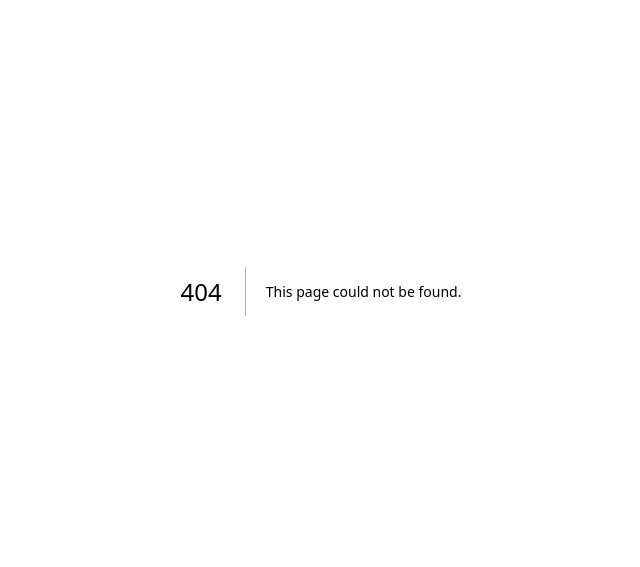
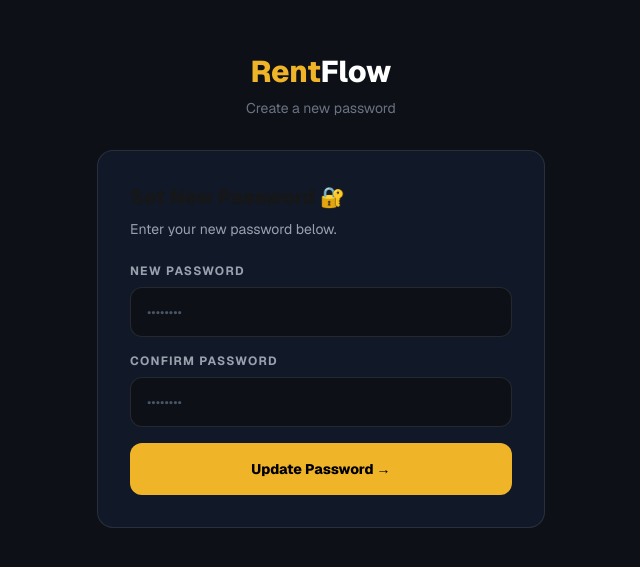
Before and after one commit to bundoxb-art/rentflow, a Next.js app: page /reset-password in a window 1280 px wide. Before the commit this address had no page. Shown: the part 109-676 px from the top of the page, without its empty margins (319-959 px from the left). Built offline with nearby package versions, Linux system fonts and the light colour scheme.

Commit message:
Add calendar, forgot password, fix login redirect

```diff
--- a/src/app/auth/page.js
+++ b/src/app/auth/page.js
@@ -2,6 +2,7 @@
 import { useState } from "react";
 import { createClient } from "@supabase/supabase-js";
 import { useRouter } from "next/navigation";
+import Link from "next/link";
 
 const supabase = createClient(
   'https://vrelkjytegukqxgustmj.supabase.co',
@@ -163,7 +164,7 @@ export default function AuthPage() {
             <div>
               <div className="flex justify-between items-center mb-2">
                 <label className="text-xs text-gray-400 font-bold uppercase tracking-widest">Password</label>
-                {mode === "login" && <a href="#" className="text-xs text-[#f0b429] hover:underline">Forgot password?</a>}
+                {mode === "login" && <Link href="/forgot-password" className="text-xs text-[#f0b429] hover:underline">Forgot password?</Link>}
               </div>
               <input name="password" type="password" value={form.password} onChange={handle} placeholder="••••••••"
                 className="w-full bg-[#111827] border border-white/10 rounded-xl px-4 py-3.5 text-white text-sm placeholder-gray-600 focus:outline-none focus:border-[#f0b429] transition" />
--- /dev/null
+++ b/src/app/forgot-password/page.js
@@ -0,0 +1,107 @@
+"use client";
+import { useState } from "react";
+import { createClient } from "@supabase/supabase-js";
+import Link from "next/link";
+
+const supabase = createClient(
+  'https://vrelkjytegukqxgustmj.supabase.co',
+  'eyJhbGciOiJIUzI1NiIsInR5cCI6IkpXVCJ9.eyJpc3MiOiJzdXBhYmFzZSIsInJlZiI6InZyZWxranl0ZWd1a3F4Z3VzdG1qIiwicm9sZSI6ImFub24iLCJpYXQiOjE3Nzg0NTkxNzIsImV4cCI6MjA5NDAzNTE3Mn0.O1HvYi0HuUDhczCoDRssWCC6gx7tbMmhkG3NG8H0zyw'
+)
+
+export default function ForgotPassword() {
+  const [email, setEmail] = useState("");
+  const [loading, setLoading] = useState(false);
+  const [message, setMessage] = useState("");
+  const [error, setError] = useState("");
+
+  const handleReset = async () => {
+    if (!email) { setError("Please enter your email"); return; }
+    setLoading(true);
+    setError("");
+    setMessage("");
+
+    const { error } = await supabase.auth.resetPasswordForEmail(email, {
+      redirectTo: `https://rentflow-lovat-omega.vercel.app/reset-password`,
+    });
+
+    if (error) {
+      setError(error.message);
+    } else {
+      setMessage("✅ Password reset link sent! Check your email.");
+    }
+    setLoading(false);
+  };
+
+  return (
+    <div className="min-h-screen bg-[#0d1117] flex items-center justify-center px-4 font-sans">
+      <div className="w-full max-w-md">
+
+        {/* Logo */}
+        <div className="text-center mb-8">
+          <div className="text-3xl font-extrabold text-[#f0b429]">
+            Rent<span className="text-white">Flow</span>
+          </div>
+          <p className="text-gray-500 text-sm mt-2">Reset your password</p>
+        </div>
+
+        {/* Card */}
+        <div className="bg-[#111827] border border-white/10 rounded-2xl p-8">
+          <h1 className="text-xl font-extrabold mb-2">Forgot Password? 🔑</h1>
+          <p className="text-gray-400 text-sm mb-6">
+            Enter your email address and we'll send you a link to reset your password.
+          </p>
+
+          <div className="mb-4">
+            <label className="text-xs text-gray-400 font-bold uppercase tracking-widest block mb-2">
+              Email Address
+            </label>
+            <input
+              type="email"
+              value={email}
+              onChange={e => setEmail(e.target.value)}
+              placeholder="you@example.com"
+              className="w-full bg-[#0d1117] border border-white/10 rounded-xl px-4 py-3.5 text-white text-sm placeholder-gray-600 focus:outline-none focus:border-[#f0b429] transition"
+            />
+          </div>
+
+          {/* Error */}
+          {error && (
+            <div className="bg-red-400/10 text-red-400 border border-red-400/20 rounded-xl p-3 text-sm font-bold mb-4">
+              {error}
+            </div>
+          )}
+
+          {/* Success */}
+          {message && (
+            <div className="bg-green-400/10 text-green-400 border border-green-400/20 rounded-xl p-3 text-sm font-bold mb-4">
+              {message}
+            </div>
+          )}
+
+          <button
+            onClick={handleReset}
+            disabled={loading}
+            className="w-full bg-[#f0b429] text-black font-extrabold py-4 rounded-xl text-sm hover:opacity-90 transition flex items-center justify-center gap-2 disabled:opacity-70"
+          >
+            {loading ? (
+              <>
+                <svg className="animate-spin w-4 h-4" fill="none" viewBox="0 0 24 24">
+                  <circle className="opacity-25" cx="12" cy="12" r="10" stroke="currentColor" strokeWidth="4"/>
+                  <path className="opacity-75" fill="currentColor" d="M4 12a8 8 0 018-8v8z"/>
+                </svg>
+                Sending...
+              </>
+            ) : "Send Reset Link →"}
+          </button>
+
+          <p className="text-center text-gray-500 text-sm mt-6">
+            Remember your password?{" "}
+            <Link href="/auth" className="text-[#f0b429] font-bold hover:underline">
+              Log in
+            </Link>
+          </p>
+        </div>
+      </div>
+    </div>
+  );
+}
--- /dev/null
+++ b/src/app/reset-password/page.js
@@ -0,0 +1,116 @@
+"use client";
+import { useState, useEffect } from "react";
+import { createClient } from "@supabase/supabase-js";
+import { useRouter } from "next/navigation";
+
+const supabase = createClient(
+  'https://vrelkjytegukqxgustmj.supabase.co',
+  'eyJhbGciOiJIUzI1NiIsInR5cCI6IkpXVCJ9.eyJpc3MiOiJzdXBhYmFzZSIsInJlZiI6InZyZWxranl0ZWd1a3F4Z3VzdG1qIiwicm9sZSI6ImFub24iLCJpYXQiOjE3Nzg0NTkxNzIsImV4cCI6MjA5NDAzNTE3Mn0.O1HvYi0HuUDhczCoDRssWCC6gx7tbMmhkG3NG8H0zyw'
+)
+
+export default function ResetPassword() {
+  const [password, setPassword] = useState("");
+  const [confirm, setConfirm] = useState("");
+  const [loading, setLoading] = useState(false);
+  const [message, setMessage] = useState("");
+  const [error, setError] = useState("");
+  const router = useRouter();
+
+  const handleReset = async () => {
+    if (!password) { setError("Please enter a new password"); return; }
+    if (password !== confirm) { setError("Passwords don't match!"); return; }
+    if (password.length < 6) { setError("Password must be at least 6 characters"); return; }
+
+    setLoading(true);
+    setError("");
+
+    const { error } = await supabase.auth.updateUser({ password });
+
+    if (error) {
+      setError(error.message);
+    } else {
+      setMessage("✅ Password updated successfully!");
+      setTimeout(() => {
+        window.location.href = "/auth";
+      }, 2000);
+    }
+    setLoading(false);
+  };
+
+  return (
+    <div className="min-h-screen bg-[#0d1117] flex items-center justify-center px-4 font-sans">
+      <div className="w-full max-w-md">
+
+        {/* Logo */}
+        <div className="text-center mb-8">
+          <div className="text-3xl font-extrabold text-[#f0b429]">
+            Rent<span className="text-white">Flow</span>
+          </div>
+          <p className="text-gray-500 text-sm mt-2">Create a new password</p>
+        </div>
+
+        {/* Card */}
+        <div className="bg-[#111827] border border-white/10 rounded-2xl p-8">
+          <h1 className="text-xl font-extrabold mb-2">Set New Password 🔐</h1>
+          <p className="text-gray-400 text-sm mb-6">
+            Enter your new password below.
+          </p>
+
+          <div className="mb-4">
+            <label className="text-xs text-gray-400 font-bold uppercase tracking-widest block mb-2">
+              New Password
+            </label>
+            <input
+              type="password"
+              value={password}
+              onChange={e => setPassword(e.target.value)}
+              placeholder="••••••••"
+              className="w-full bg-[#0d1117] border border-white/10 rounded-xl px-4 py-3.5 text-white text-sm placeholder-gray-600 focus:outline-none focus:border-[#f0b429] transition"
+            />
+          </div>
+
+          <div className="mb-4">
+            <label className="text-xs text-gray-400 font-bold uppercase tracking-widest block mb-2">
+              Confirm Password
+            </label>
+            <input
+              type="password"
+              value={confirm}
+              onChange={e => setConfirm(e.target.value)}
+              placeholder="••••••••"
+              className="w-full bg-[#0d1117] border border-white/10 rounded-xl px-4 py-3.5 text-white text-sm placeholder-gray-600 focus:outline-none focus:border-[#f0b429] transition"
+            />
+          </div>
+
+          {error && (
+            <div className="bg-red-400/10 text-red-400 border border-red-400/20 rounded-xl p-3 text-sm font-bold mb-4">
+              {error}
+            </div>
+          )}
+
+          {message && (
+            <div className="bg-green-400/10 text-green-400 border border-green-400/20 rounded-xl p-3 text-sm font-bold mb-4">
+              {message}
+            </div>
+          )}
+
+          <button
+            onClick={handleReset}
+            disabled={loading}
+            className="w-full bg-[#f0b429] text-black font-extrabold py-4 rounded-xl text-sm hover:opacity-90 transition flex items-center justify-center gap-2 disabled:opacity-70"
+          >
+            {loading ? (
+              <>
+                <svg className="animate-spin w-4 h-4" fill="none" viewBox="0 0 24 24">
+                  <circle className="opacity-25" cx="12" cy="12" r="10" stroke="currentColor" strokeWidth="4"/>
+                  <path className="opacity-75" fill="currentColor" d="M4 12a8 8 0 018-8v8z"/>
+                </svg>
+                Updating...
+              </>
+            ) : "Update Password →"}
+          </button>
+        </div>
+      </div>
+    </div>
+  );
+}
```
